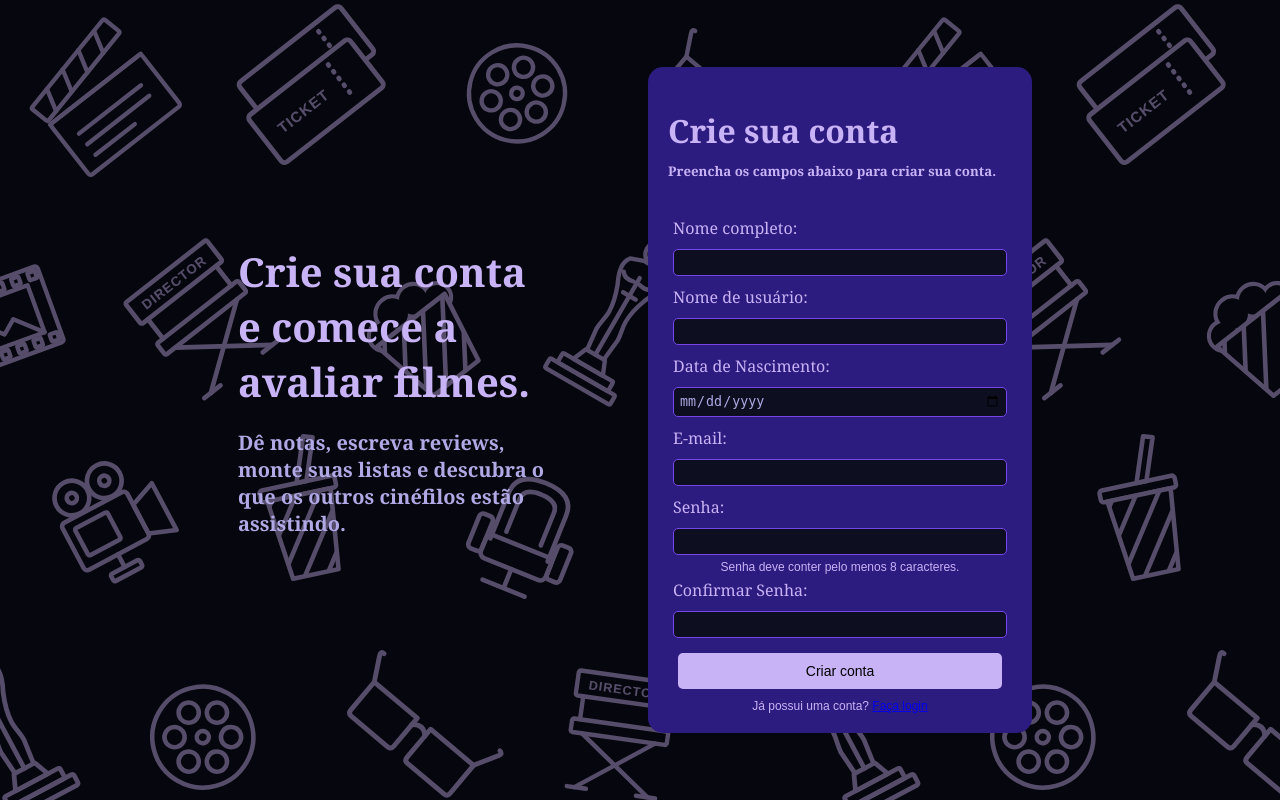
After one commit to gustavokeyroz/Filmoreview, a Flask app: template app/blueprints/auth/templates/form.html in a window 1280 px wide. The commit adds this page. Run offline with Flask 3, Linux system fonts and the light colour scheme; the template is opened without the code that fills it, so the values that code supplies are empty.

Commit message:
Add files via upload

```diff
--- /dev/null
+++ b/app/blueprints/auth/templates/form.html
@@ -0,0 +1,44 @@
+<!DOCTYPE html>
+<html lang="en">
+<head>
+    <meta charset="UTF-8">
+    <meta name="viewport" content="width=device-width, initial-scale=1.0">
+    <link rel="stylesheet" href="static/form.css">
+    <title>Document</title>
+</head>
+<body>
+    <main>
+        <div class="content">
+            <h1>Crie sua conta e comece a avaliar filmes.</h1>
+            <h2>Dê notas, escreva reviews, monte suas listas e descubra o que os outros cinéfilos estão assistindo.</h2>
+        </div>
+        <form class="formulario">
+        <br>
+        <h1>Crie sua conta</h1>
+        <h5>Preencha os campos abaixo para criar sua conta.</h5>
+        <br>
+        <label for="nome">Nome completo:</label>
+        <input type="text" id="nome" required>
+
+        <label for="nome-usuario">Nome de usuário:</label>
+        <input type="text" id="nome-usuario" required>
+
+        <label for="data-nascimento">Data de Nascimento:</label>
+        <input type="date" id="data-nascimento" placeholder="DD/MM/AAAA" required>
+
+        <label for="email">E-mail:</label>
+        <input type="email" id="email" required>
+
+        <label for="senha">Senha:</label>
+        <input type="password" id="senha" required>
+        <p>Senha deve conter pelo menos 8 caracteres.</p>
+
+        <label for="confirmar-senha">Confirmar Senha:</label>
+        <input type="password" id="confirmar-senha" required>
+
+        <button type="submit">Criar conta</button>
+        <p>Já possui uma conta? <a href="/login">Faça login</a></p>
+        </form>
+    </main>
+</body>
+</html>
--- /dev/null
+++ b/app/blueprints/auth/templates/static/form.css
@@ -0,0 +1,79 @@
+* {
+    margin: 0;
+    padding: 0;
+    box-sizing: border-box;
+}
+main{
+    display: flex;
+    justify-content: center;
+    align-items: center;
+    height: 100vh;
+    background-image: url('img/fundo-cinema(1).png');
+}
+.content{
+    height: auto;
+    margin: 40px;
+    width: 25dvw;
+    h1{
+        color: #C8B3F6;
+        font-family: georgia;
+        font-size: 40px;
+        padding-bottom: 20px;
+    }
+    h2{
+        color: #B0A9E5;
+        font-family: georgia;
+        font-size: 20px;
+        padding-bottom: 20px;
+    }
+}
+.formulario{
+    margin: 50px;
+    width: 30dvw;
+    padding: 20px;
+    height: auto;
+    display: flex;
+    font-family: georgia;
+    flex-direction: column;
+    align-items: left;
+    background-color: #2D1C7F;
+    border-radius: 15px;
+    label{
+        padding: 5px;
+        font-size: 16px;
+        color: #C8B3F6;
+    }
+    input{
+        padding: 5px;
+        margin: 5px;
+        border-radius: 5px;
+        border: 1px solid #7546E8;
+        background-color: #0D0E20;
+        color: #B0A9E5;
+    }
+    placeholder{
+        color: #B0A9E5;
+    }
+    p{
+        color: #C8B3F6;
+        font-size: 12px;
+        font-family: arial;
+        align-self: center;
+    }
+    button{
+        margin: 10px;
+        padding: 10px;
+        border-radius: 5px;
+        border: none;
+        background-color: #C8B3F6;
+        font-size: 14px;
+    }
+    button:hover{
+        background-color: #B0A9E5;
+        transition: 0.3s;
+    }
+    h1,h5{
+        padding-bottom: 10px;
+        color: #C8B3F6;
+    }
+}
--- a/app/blueprints/filmes/templates/filmes.html
+++ b/app/blueprints/filmes/templates/filmes.html
@@ -10,15 +10,15 @@
         <header id="header">
             <nav>
                 <div class="logo">
-                    <h2><a>Filmoreview</a></h2>
+                    <h2><a href="../../homepage/templates/homepage.html">Filmoreview</a></h2>
                 </div>
 
                 <div class="links">
                     <a href="">Entrar</a>
                     <a href="">Criar Conta</a>
-                    <a href="">Filmes</a>
+                    <a href="./filmes.html">Filmes</a>
                     <a href="">Catálogos</a>
-                    <a href="">Postagens</a>
+                    <a href="../../postagens/templates/posts.html">Postagens</a>
                 </div>
             </nav>
         </header>
--- a/app/blueprints/homepage/templates/homepage.html
+++ b/app/blueprints/homepage/templates/homepage.html
@@ -11,7 +11,7 @@
         <header>
             <nav>
                 <div class="logo">
-                    <h2><a>Filmoreview</a></h2>
+                    <h2><a href="./homepage.html">Filmoreview</a></h2>
                 </div>
 
                 <div class="links">
@@ -19,7 +19,7 @@
                     <a href="">Criar Conta</a>
                     <a href="../../filmes/templates/filmes.html">Filmes</a>
                     <a href="">Catálogos</a>
-                    <a href="">Postagens</a>
+                    <a href="../../postagens/templates/posts.html">Postagens</a>
                 </div>
             </nav>
         </header>
```
Also changed, not shown: app/blueprints/postagens/static/script.js (added, +7 -0 lines), app/blueprints/postagens/templates/posts.html (added, +38 -0 lines), app/static/style.css (+22 -7 lines), app/blueprints/auth/templates/static/img/fundo-cinema(1).png (added), app/blueprints/auth/templates/static/img/fundo-cinema.png (added), app/blueprints/filmes/images/lista-de-filtros.png (added).
